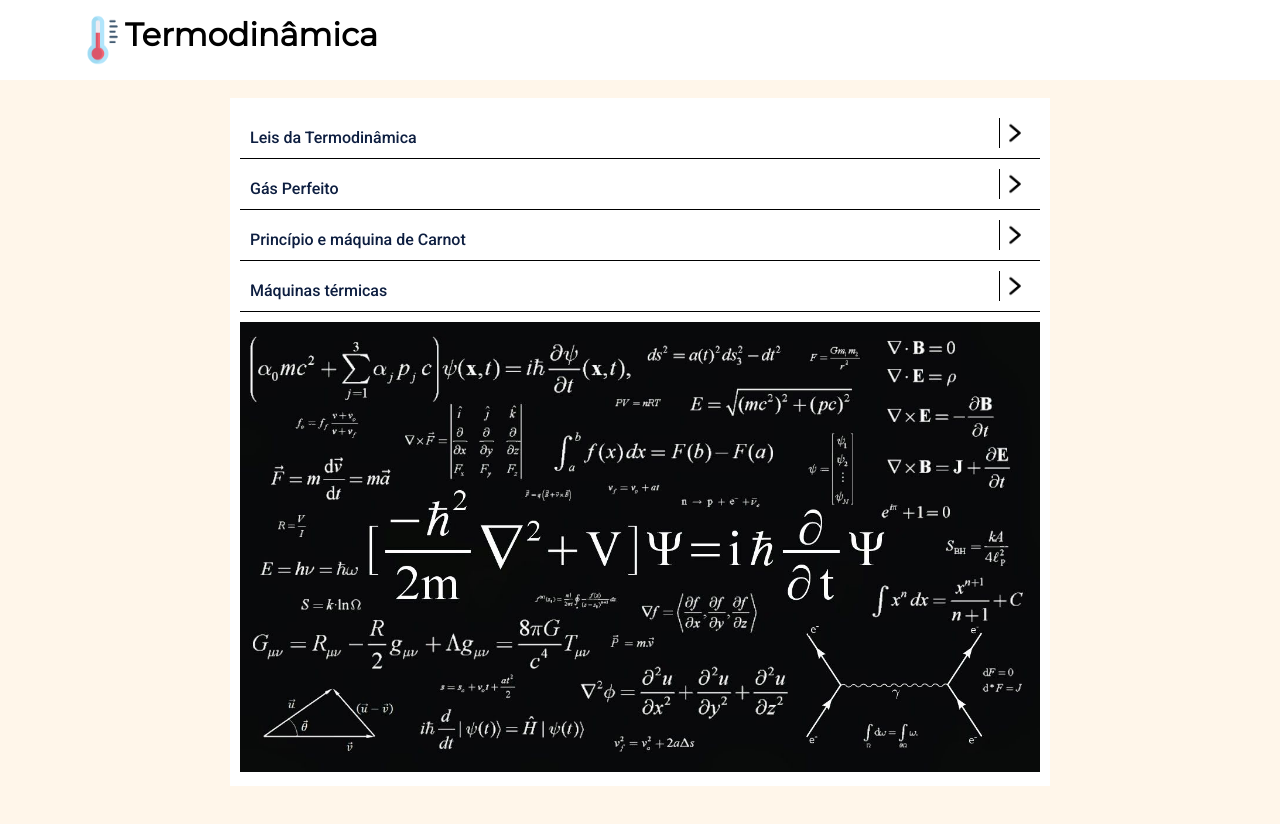
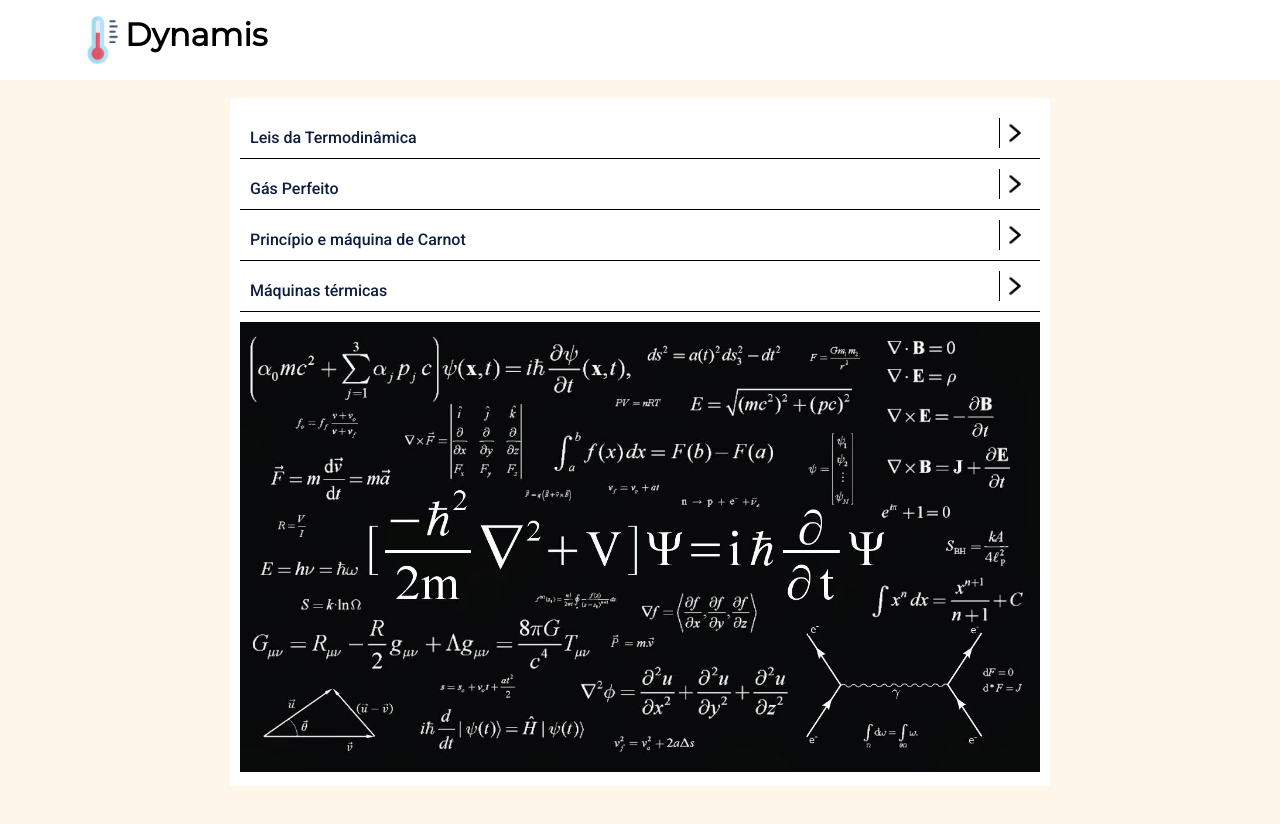
Before and after one commit to HenriqueDeAssuncao/projeto-fisica, a plain HTML site: page index.html in a window 1280 px wide. Drawn offline with Linux system fonts and the light colour scheme.

Commit message:
nome do site

```diff
--- a/index.html
+++ b/index.html
@@ -5,7 +5,7 @@
     <meta charset="UTF-8">
     <meta http-equiv="X-UA-Compatible" content="IE=edge">
     <meta name="viewport" content="width=device-width, initial-scale=1.0">
-    <title>Termodinâmica - Início</title>
+    <title>Dynamis - Início</title>
     <link rel="stylesheet" href="estilo/style.css">
     <link rel="stylesheet" href="estilo/index.css">
     <link rel="shortcut icon" href="imagens/temperatura.png" type="image/x-icon">
@@ -18,7 +18,7 @@
                 <a href="index.html">
                     <div class="titulo">
                         <img src="imagens/temperatura.png" class="imgLogo">
-                        <h1 id="titulo">Termodinâmica</h1>
+                        <h1 id="titulo">Dynamis</h1>
                     </div>
                 </a>
             </div>
```
Also changed, not shown: leis-da-termodinamica.html (+2 -2 lines).
